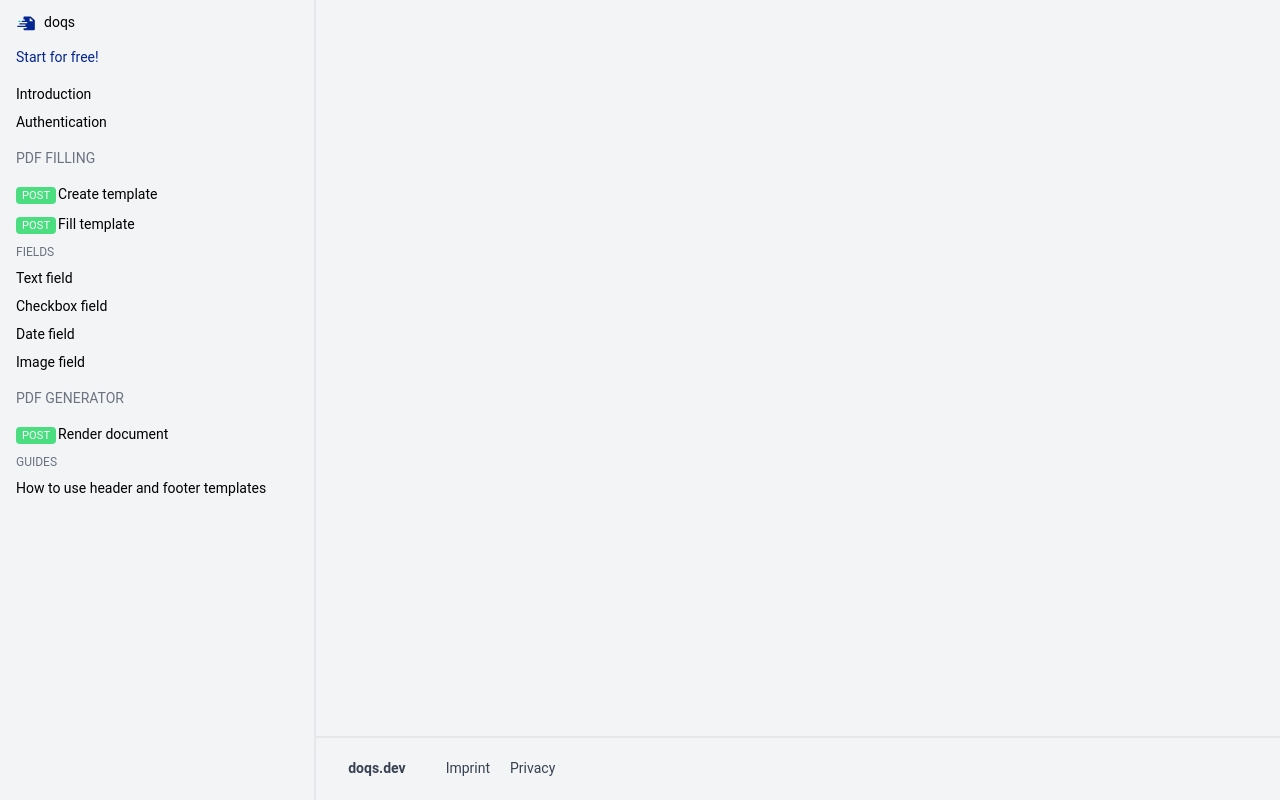
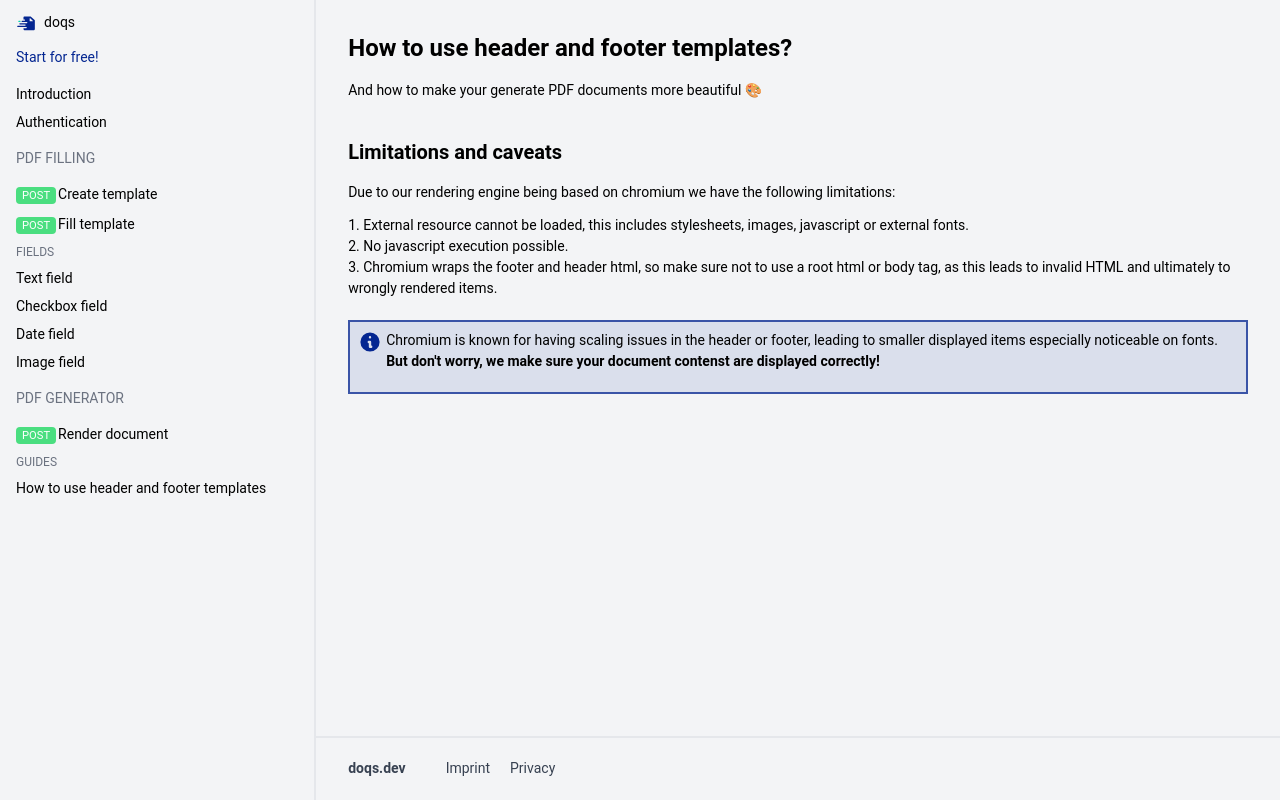
Before and after one commit to doqs-dev/docs, a Next.js app: page /pdf-generator/guides/how-to-use-header-footer-templates in a window 1280 px wide. Built offline with nearby package versions, Linux system fonts and the light colour scheme.

Commit message:
feat: add more content

```diff
--- a/components/layout.tsx
+++ b/components/layout.tsx
@@ -50,7 +50,7 @@ export default function Layout({children}) {
                 Render document
               </a></li>
               <li className={"uppercase text-gray-500 text-xs my-1"}>Guides</li>
-              <li className={styles.li}><a href="/pdf-generator/guides/how-to-use-header-footer-templates.mdx">
+              <li className={styles.li}><a href="/pdf-generator/guides/how-to-use-header-footer-templates">
                 How to use header and footer templates
               </a></li>
 
--- a/pages/pdf-generator/guides/how-to-use-header-footer-templates.mdx
+++ b/pages/pdf-generator/guides/how-to-use-header-footer-templates.mdx
@@ -0,0 +1,23 @@
+import Head from "next/head";
+import {Callout} from "../../../components/callout";
+
+<Head>
+  <title>Guide: How to use header and footer templates? | doqs.dev</title>
+</Head>
+
+# How to use header and footer templates?
+And how to make your generate PDF documents more beautiful 🎨
+
+<br/>
+## Limitations and caveats
+Due to our rendering engine being based on chromium we have the following limitations:
+1. External resource cannot be loaded, this includes stylesheets, images, javascript or external fonts.
+2. No javascript execution possible.
+3. Chromium wraps the footer and header html, so make sure not to use a root html or body tag, as this leads to invalid HTML and ultimately to wrongly rendered items.
+
+<br/>
+<Callout>
+  Chromium is known for having scaling issues in the header or footer, leading to smaller displayed items especially
+  noticeable on fonts. <br/>
+  <b>But don't worry, we make sure your document contenst are displayed correctly!</b>
+</Callout>
```
